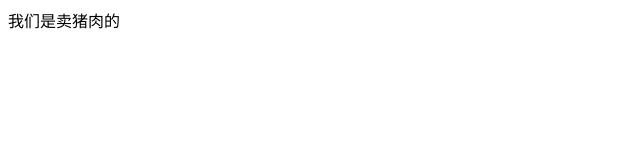
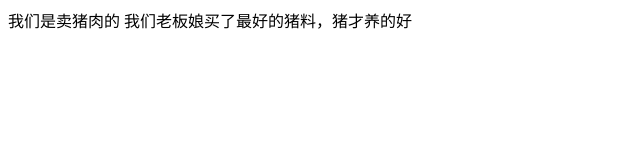
Before and after one commit to jiangwenXu/git-demo1, a plain HTML site: page index.html in a window 1280 px wide. Shown: the whole page, without its empty margins (0-640 px from the left). Drawn offline with Linux system fonts and the light colour scheme.

Commit message:
老板娘

```diff
--- a/index.html
+++ b/index.html
@@ -2,4 +2,5 @@
 
 <body>
     我们是卖猪肉的
+    我们老板娘买了最好的猪料，猪才养的好
 </body>
```
